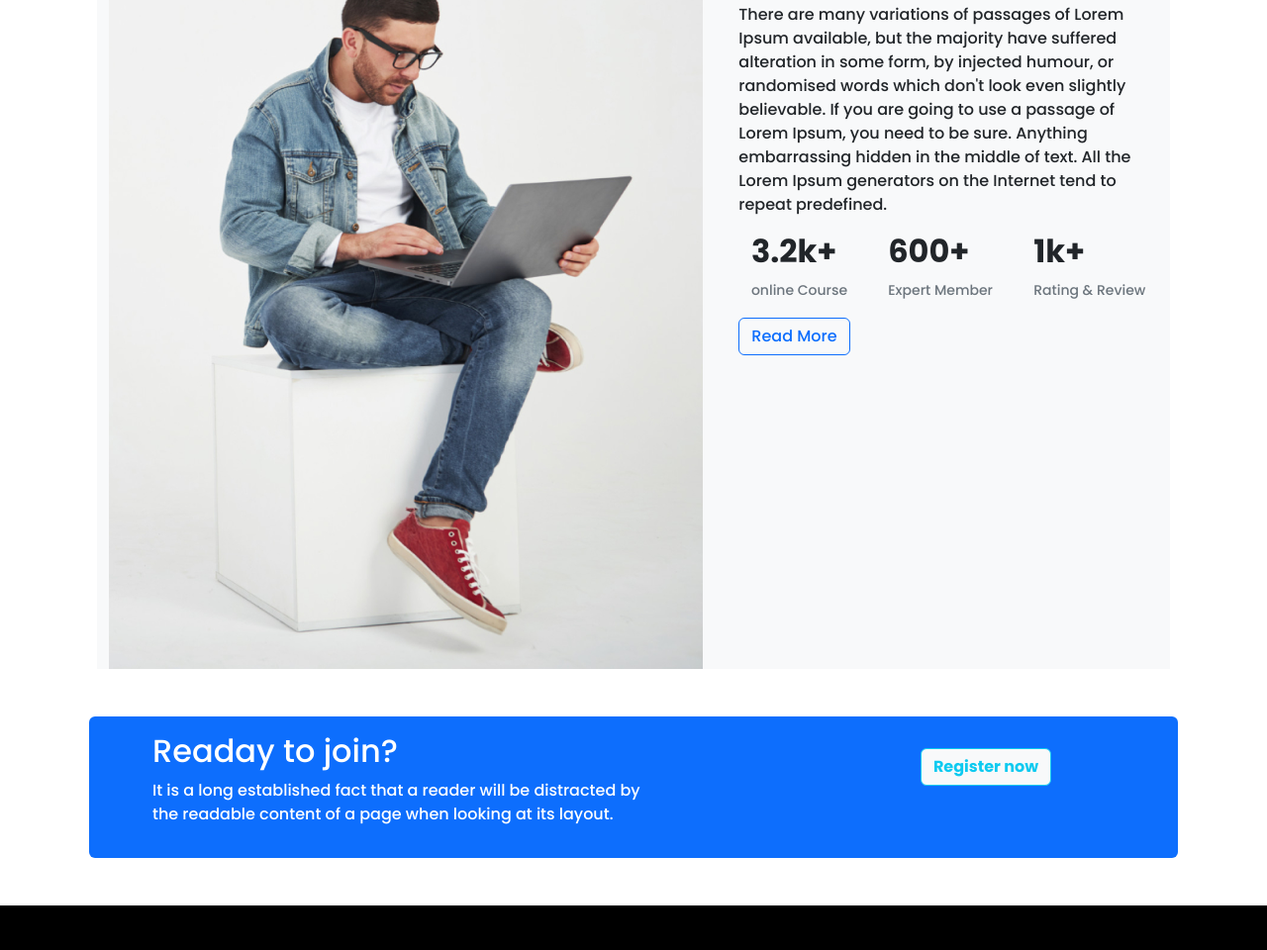
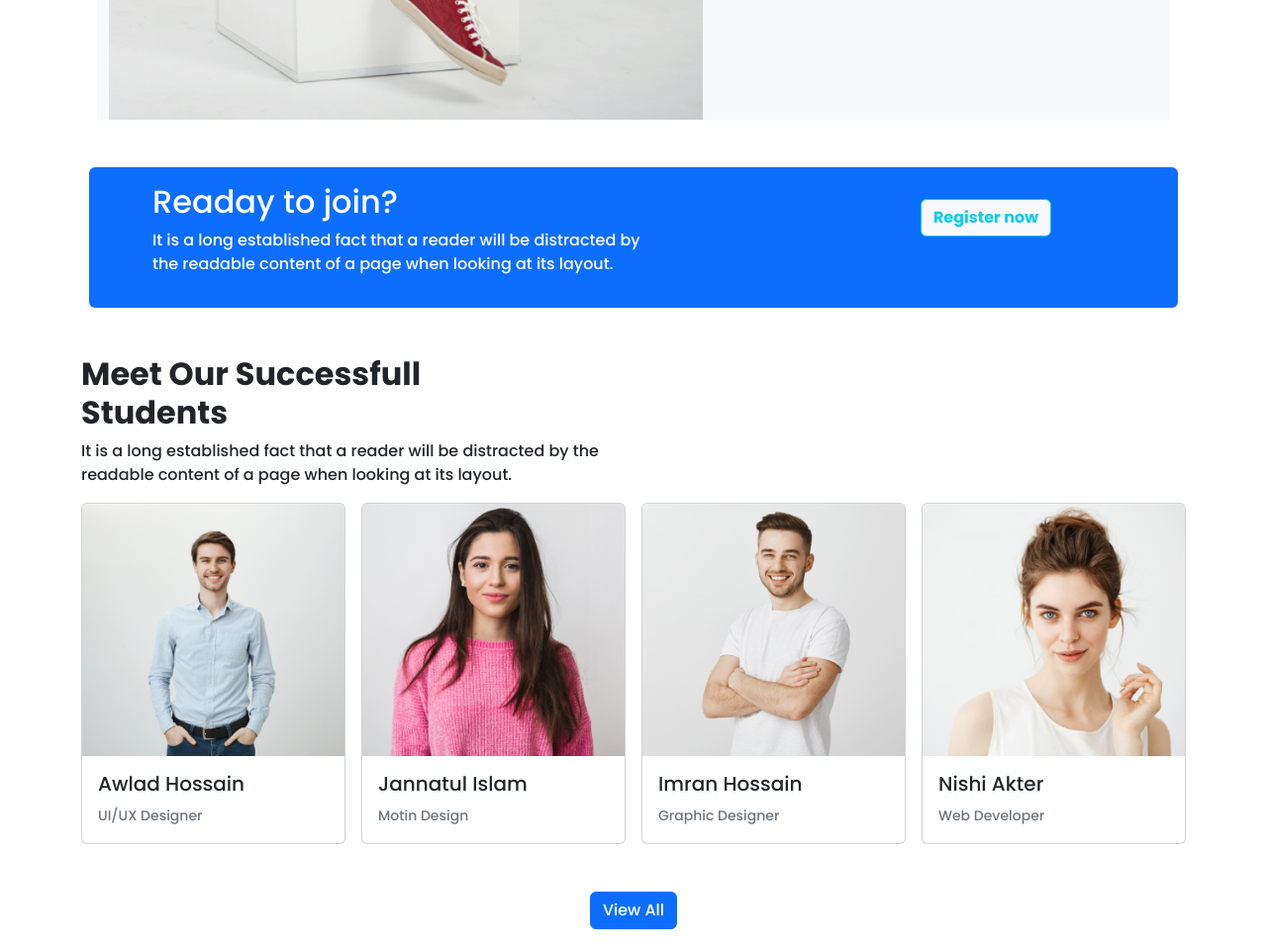
Before and after one commit to MDSadid-git/Assignment3, a plain HTML site: page index.html in a window 1280 px wide. Shown: the part 2578-3538 px from the top of the page at 99% size. Drawn offline with nearby package versions, Linux system fonts and the light colour scheme.

Commit message:
Successfull Student

```diff
--- a/index.html
+++ b/index.html
@@ -336,6 +336,192 @@
       </section>
       <!-- discover-area ends -->
 
+      <!-- Elearning-area start -->
+      <section class="d-flex my-5 bg-light row m-3">
+        <div class="elearning-left col-md-7 col-12">
+          <img src="images/working.png" alt="working" class="img-fluid" />
+        </div>
+        <div class="elearning-right ps-3 col-md-5 col-12">
+          <div class="mt-5">
+            <h2 class="fw-bold">Explore the elearning <br />institule</h2>
+            <p>
+              There are many variations of passages of Lorem Ipsum available,
+              but the majority have suffered alteration in some form, by
+              injected humour, or randomised words which don't look even
+              slightly believable. If you are going to use a passage of Lorem
+              Ipsum, you need to be sure. Anything embarrassing hidden in the
+              middle of text. All the Lorem Ipsum generators on the Internet
+              tend to repeat predefined.
+            </p>
+            <div class="d-flex justify-content-around">
+              <div>
+                <h2 class="fw-bold">3.2k+</h2>
+                <small class="text-muted">online Course</small>
+              </div>
+              <div class="mx-3">
+                <h2 class="fw-bold">600+</h2>
+                <small class="text-muted">Expert Member</small>
+              </div>
+              <div>
+                <h2 class="fw-bold">1k+</h2>
+                <small class="text-muted">Rating & Review</small>
+              </div>
+            </div>
+            <button class="btn btn-outline-primary my-3">Read More</button>
+          </div>
+        </div>
+      </section>
+      <!-- Elearning-area end -->
+
+      <!-- Register-area start -->
+      <section
+        class="d-flex justify-content-around bg-primary text-white p-3 rounded row mx-2 my-5"
+      >
+        <div class="register-left px-5 col-sm-8 col-12">
+          <h2>Readay to join?</h2>
+          <p>
+            It is a long established fact that a reader will be distracted by
+            <br />
+            the readable content of a page when looking at its layout.
+          </p>
+        </div>
+        <div class="register-right col-sm-4 col-12 text-center">
+          <!-- Button trigger modal -->
+          <button
+            type="button"
+            class="btn btn-outline-info fw-bold rounded bg-light mt-3"
+            data-bs-toggle="modal"
+            data-bs-target="#exampleModal"
+          >
+            Register now
+          </button>
+
+          <!-- Modal -->
+          <div
+            class="modal fade"
+            id="exampleModal"
+            tabindex="-1"
+            aria-labelledby="exampleModalLabel"
+            aria-hidden="true"
+          >
+            <div class="modal-dialog">
+              <div class="modal-content">
+                <div class="modal-header">
+                  <h5 class="modal-title text-dark" id="exampleModalLabel">
+                    Educational Technology
+                  </h5>
+                  <button
+                    type="button"
+                    class="btn-close"
+                    data-bs-dismiss="modal"
+                    aria-label="Close"
+                  ></button>
+                </div>
+                <div class="modal-body">
+                  <p class="text-dark">
+                    Leading up to the 75th anniversary of the UN General
+                    Assembly, this “Realizing the promise: How can education
+                    technology improve learning for all?” publication kicks off
+                    the Center for Universal Education’s first playbook in a
+                    series to help improve education around the world. It is
+                    intended as an evidence-based tool for ministries of
+                    education, particularly in low- and middle-income countries,
+                    to adopt and more successfully invest in education
+                    technology.
+                  </p>
+                </div>
+                <div class="modal-footer">
+                  <button
+                    type="button"
+                    class="btn btn-secondary"
+                    data-bs-dismiss="modal"
+                  >
+                    Close
+                  </button>
+                  <button type="button" class="btn btn-primary">
+                    Save changes
+                  </button>
+                </div>
+              </div>
+            </div>
+          </div>
+        </div>
+      </section>
+      <!-- Register-area end -->
+
+      <!-- students-area start -->
+      <section class="my-5">
+        <h2 class="fw-bold">
+          Meet Our Successfull <br />
+          Students
+        </h2>
+        <p>
+          It is a long established fact that a reader will be distracted by the
+          <br />
+          readable content of a page when looking at its layout.
+        </p>
+        <div class="">
+          <div class="row row-cols-lg-4 row-cols-sm-2 row-cols-1 g-2 g-lg-3">
+            <div class="col">
+              <div class="card">
+                <img
+                  src="images/student/student-1.png"
+                  class="card-img-top img-fluid"
+                  alt="..."
+                />
+                <div class="card-body">
+                  <h5>Awlad Hossain</h5>
+                  <small class="text-muted">UI/UX Designer</small>
+                </div>
+              </div>
+            </div>
+            <div class="col">
+              <div class="card">
+                <img
+                  src="images/student/student-2.png"
+                  class="card-img-top img-fluid"
+                  alt="..."
+                />
+                <div class="card-body">
+                  <h5>Jannatul Islam</h5>
+                  <small class="text-muted">Motin Design</small>
+                </div>
+              </div>
+            </div>
+            <div class="col">
+              <div class="card">
+                <img
+                  src="images/student/student-3.png"
+                  class="card-img-top img-fluid"
+                  alt="..."
+                />
+                <div class="card-body">
+                  <h5>Imran Hossain</h5>
+                  <small class="text-muted">Graphic Designer</small>
+                </div>
+              </div>
+            </div>
+            <div class="col">
+              <div class="card">
+                <img
+                  src="images/student/student-4.png"
+                  class="card-img-top img-fluid"
+                  alt="..."
+                />
+                <div class="card-body">
+                  <h5>Nishi Akter</h5>
+                  <small class="text-muted">Web Developer</small>
+                </div>
+              </div>
+            </div>
+          </div>
+        </div>
+        <div class="text-center my-5">
+          <button class="btn btn-primary">View All</button>
+        </div>
+      </section>
+      <!-- students-area end -->
+
       <!-- Frequntly-area start -->
       <section class="mt-5">
         <section class="frequently-top text-center">
@@ -482,119 +668,6 @@
         </section>
       </section>
       <!-- Frequntly-area end -->
-
-      <!-- Elearning-area start -->
-      <section class="d-flex my-5 bg-light row m-3">
-        <div class="elearning-left col-md-7 col-12">
-          <img src="images/working.png" alt="working" class="img-fluid" />
-        </div>
-        <div class="elearning-right ps-3 col-md-5 col-12">
-          <div class="mt-5">
-            <h2 class="fw-bold">Explore the elearning <br />institule</h2>
-            <p>
-              There are many variations of passages of Lorem Ipsum available,
-              but the majority have suffered alteration in some form, by
-              injected humour, or randomised words which don't look even
-              slightly believable. If you are going to use a passage of Lorem
-              Ipsum, you need to be sure. Anything embarrassing hidden in the
-              middle of text. All the Lorem Ipsum generators on the Internet
-              tend to repeat predefined.
-            </p>
-            <div class="d-flex justify-content-around">
-              <div>
-                <h2 class="fw-bold">3.2k+</h2>
-                <small class="text-muted">online Course</small>
-              </div>
-              <div class="mx-3">
-                <h2 class="fw-bold">600+</h2>
-                <small class="text-muted">Expert Member</small>
-              </div>
-              <div>
-                <h2 class="fw-bold">1k+</h2>
-                <small class="text-muted">Rating & Review</small>
-              </div>
-            </div>
-            <button class="btn btn-outline-primary my-3">Read More</button>
-          </div>
-        </div>
-      </section>
-      <!-- Elearning-area end -->
-
-      <!-- Register-area start -->
-      <section
-        class="d-flex justify-content-around bg-primary text-white p-3 rounded row m-2"
-      >
-        <div class="register-left px-5 col-sm-8 col-12">
-          <h2>Readay to join?</h2>
-          <p>
-            It is a long established fact that a reader will be distracted by
-            <br />
-            the readable content of a page when looking at its layout.
-          </p>
-        </div>
-        <div class="register-right col-sm-4 col-12 text-center">
-          <!-- Button trigger modal -->
-          <button
-            type="button"
-            class="btn btn-outline-info fw-bold rounded bg-light mt-3"
-            data-bs-toggle="modal"
-            data-bs-target="#exampleModal"
-          >
-            Register now
-          </button>
-
-          <!-- Modal -->
-          <div
-            class="modal fade"
-            id="exampleModal"
-            tabindex="-1"
-            aria-labelledby="exampleModalLabel"
-            aria-hidden="true"
-          >
-            <div class="modal-dialog">
-              <div class="modal-content">
-                <div class="modal-header">
-                  <h5 class="modal-title text-dark" id="exampleModalLabel">
-                    Educational Technology
-                  </h5>
-                  <button
-                    type="button"
-                    class="btn-close"
-                    data-bs-dismiss="modal"
-                    aria-label="Close"
-                  ></button>
-                </div>
-                <div class="modal-body">
-                  <p class="text-dark">
-                    Leading up to the 75th anniversary of the UN General
-                    Assembly, this “Realizing the promise: How can education
-                    technology improve learning for all?” publication kicks off
-                    the Center for Universal Education’s first playbook in a
-                    series to help improve education around the world. It is
-                    intended as an evidence-based tool for ministries of
-                    education, particularly in low- and middle-income countries,
-                    to adopt and more successfully invest in education
-                    technology.
-                  </p>
-                </div>
-                <div class="modal-footer">
-                  <button
-                    type="button"
-                    class="btn btn-secondary"
-                    data-bs-dismiss="modal"
-                  >
-                    Close
-                  </button>
-                  <button type="button" class="btn btn-primary">
-                    Save changes
-                  </button>
-                </div>
-              </div>
-            </div>
-          </div>
-        </div>
-      </section>
-      <!-- Register-area end -->
     </main>
 
     <!-- main-area ends -->
```
